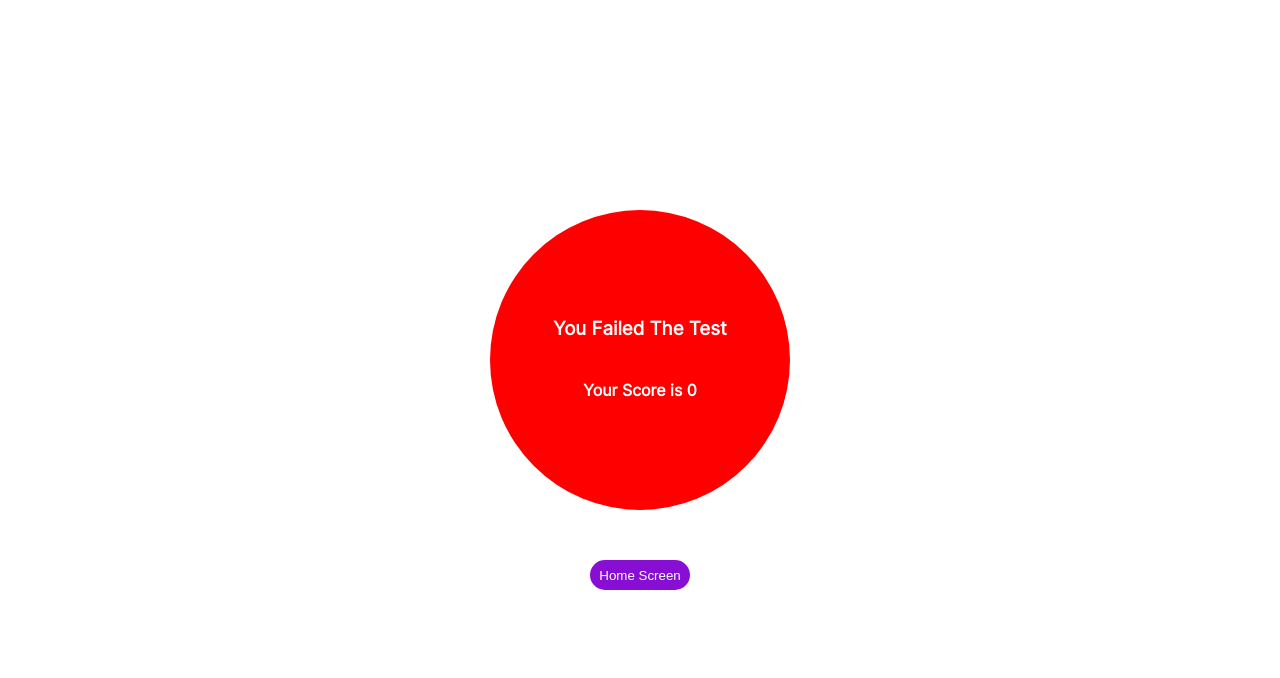
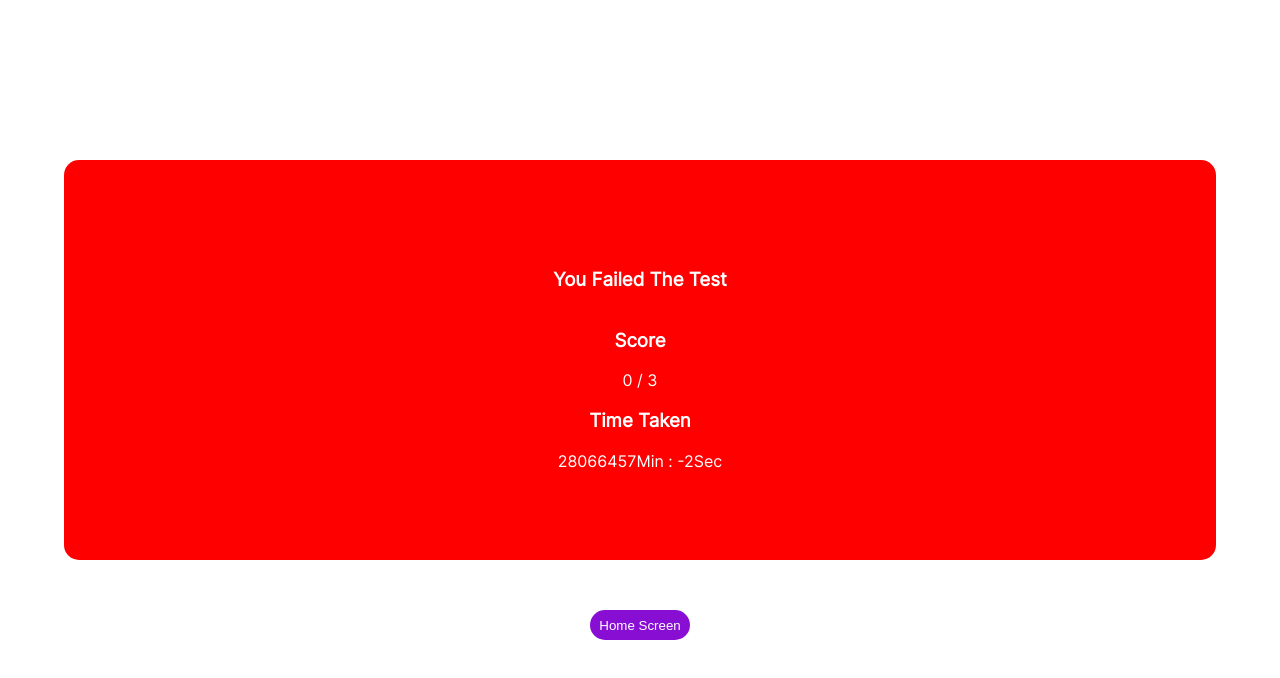
Before and after one commit to SujayBanage/Merchify-Frontend-Assignment, a React (Vite) app: page /results in a window 1280 px wide. Shown: the top 678 px of the page. Built offline with nearby package versions, Linux system fonts and the light colour scheme.

Commit message:
feat:total-time-taken

```diff
--- a/src/components/CountDownTimer/CountDownTimer.tsx
+++ b/src/components/CountDownTimer/CountDownTimer.tsx
@@ -1,5 +1,6 @@
-import { useState, useEffect, useRef } from "react";
+import { useState, useEffect, useRef, useContext } from "react";
 import { useNavigate } from "react-router-dom";
+import { timerContext } from "../../context/AssignmentTimerContext";
 import "./CountDownTimer.css";
 
 interface ItimerProps {
@@ -8,6 +9,7 @@ interface ItimerProps {
 }
 
 const CountDownTimer: React.FC<ItimerProps> = ({ minutes, seconds }) => {
+  const { time, setTime } = useContext(timerContext);
   const navigate = useNavigate();
   const [timerSeconds, setTimerSeconds] = useState<number>(seconds);
   const [timerMinutes, setTimerMinutes] = useState<number>(minutes);
@@ -22,6 +24,7 @@ const CountDownTimer: React.FC<ItimerProps> = ({ minutes, seconds }) => {
       navigate("/results", {
         replace: true,
       });
+      setTime(Date.now());
     } else {
       setTimerSeconds(timerSeconds - 1);
     }
--- /dev/null
+++ b/src/context/AssignmentTimerContext.tsx
@@ -0,0 +1,30 @@
+import { createContext, useState } from "react";
+
+interface ItimerContext {
+  time: number;
+  setTime: React.Dispatch<React.SetStateAction<number>>;
+}
+
+export const timerContext = createContext<ItimerContext>({
+  time: 0,
+  setTime: () => {},
+});
+
+const AssignmentTimerContext: React.FC<{
+  children: React.ReactNode;
+}> = ({ children }) => {
+  const [time, setTime] = useState<number>(0);
+
+  return (
+    <timerContext.Provider
+      value={{
+        time,
+        setTime,
+      }}
+    >
+      {children}
+    </timerContext.Provider>
+  );
+};
+
+export default AssignmentTimerContext;
--- a/src/main.tsx
+++ b/src/main.tsx
@@ -2,6 +2,7 @@ import React, { lazy, Suspense } from "react";
 import ReactDOM from "react-dom/client";
 import { RouterProvider, createBrowserRouter } from "react-router-dom";
 import UserScoreContext from "./context/UserScoreContext.tsx";
+import AssignmentTimerContext from "./context/AssignmentTimerContext.tsx";
 import LazyLoadingScreen from "./components/LazyLoadingScreen/LazyLoadingScreen.tsx";
 import "./index.css";
 
@@ -47,7 +48,9 @@ const AppRouter = createBrowserRouter([
 ReactDOM.createRoot(document.getElementById("root") as HTMLElement).render(
   <React.StrictMode>
     <UserScoreContext>
-      <RouterProvider router={AppRouter} />
+      <AssignmentTimerContext>
+        <RouterProvider router={AppRouter} />
+      </AssignmentTimerContext>
     </UserScoreContext>
   </React.StrictMode>
 );
--- a/src/pages/QuizPage/QuizPage.tsx
+++ b/src/pages/QuizPage/QuizPage.tsx
@@ -1,14 +1,22 @@
-import { useState } from "react";
+import { useState, useContext, useEffect } from "react";
 import QuizQuestion from "../../components/QuizQuestion/QuizQuestion";
 import { questions } from "../../quizQuestions";
 import { useNavigate } from "react-router-dom";
 import CountDownTimer from "../../components/CountDownTimer/CountDownTimer";
+import { timerContext } from "../../context/AssignmentTimerContext";
 import "./QuizPage.css";
+
 const QuizPage = () => {
+  const { time, setTime } = useContext(timerContext);
   const navigate = useNavigate();
   const [question, setQuestion] = useState<number>(1);
   const [selectedOption, setSelectedOption] = useState<string>("");
   const [correctFlag, setCorrectFlag] = useState<boolean>(false);
+
+  useEffect(() => {
+    console.log("effect is running!!");
+    setTime(Date.now());
+  }, []);
 
   const nextHandler = () => {
     if (question === questions.length) {
@@ -19,12 +27,14 @@ const QuizPage = () => {
     setSelectedOption("");
     setCorrectFlag(false);
   };
+  console.log("rendered!!!");
+  console.log("timer obj is : ", time);
 
   return (
     <main className="quiz__page-main">
       <section className="quiz__questions-count__and__timer">
         <div className="quiz__counter">{`${question}/${questions.length}`}</div>
-        <CountDownTimer minutes={1} seconds={0} />
+        <CountDownTimer minutes={5} seconds={0} />
       </section>
       <QuizQuestion
         question={questions[question - 1]}
--- a/src/pages/QuizResults/QuizResults.css
+++ b/src/pages/QuizResults/QuizResults.css
@@ -14,9 +14,9 @@
   background-color: green;
   color: white;
   text-align: center;
-  border-radius: 50%;
-  height: 300px;
-  width: 300px;
+  height: 400px;
+  width: 90%;
+  border-radius: 15px;
 }
 .fail__screen {
   display: flex;
@@ -26,9 +26,9 @@
   background-color: red;
   color: white;
   text-align: center;
-  border-radius: 50%;
-  height: 300px;
-  width: 300px;
+  height: 400px;
+  width: 90%;
+  border-radius: 15px;
 }
 .home__screen-button {
   background-color: var(--primary__button__color);
--- a/src/pages/QuizResults/QuizResults.tsx
+++ b/src/pages/QuizResults/QuizResults.tsx
@@ -1,5 +1,6 @@
 import { useContext } from "react";
 import { UserScoreContextObj } from "../../context/UserScoreContext";
+import { timerContext } from "../../context/AssignmentTimerContext";
 import { questionsLength } from "../../quizQuestions";
 import Confetti from "react-confetti";
 import useWindowSize from "../../hooks/useWindowSize";
@@ -9,21 +10,53 @@ import { useNavigate } from "react-router-dom";
 const QuizResults = () => {
   const navigate = useNavigate();
   const { score, setScore } = useContext(UserScoreContextObj);
+  const { time } = useContext(timerContext);
   const { height, width } = useWindowSize();
   console.log(score);
+  console.log(time);
+
+  function formatTime() {
+    const diff = Date.now() - time;
+    console.log("time diff is : ", diff);
+    let seconds = Math.floor(diff / 1000);
+    const minutes = Math.floor(seconds / 60);
+    seconds = Math.floor(seconds % 60) - 3;
+    if (seconds >= 60) {
+      seconds = seconds - 60;
+    }
+    return ` ${minutes}Min : ${seconds}Sec `;
+  }
+
   return (
     <main className="quiz__results-main">
       {score >= Math.floor(questionsLength / 2) ? (
         <section className="pass__screen">
-          <h2>Congartulations</h2>
-          <h3>You Passed The Test</h3>
-          <h4>Your Score is {score} </h4>
+          <h3>Congartulations You Passed The Test !!!</h3>
+
+          <div className="quiz__score-div">
+            <h3>Score</h3>
+            <span>{`${score} / ${questionsLength}`}</span>
+          </div>
+
+          <div className="quiz__time-div">
+            <h3>Time Taken</h3>
+            <span>{formatTime()}</span>
+          </div>
+
           <Confetti width={width} height={height} />
         </section>
       ) : (
         <section className="fail__screen">
           <h3>You Failed The Test</h3>
-          <h4>Your Score is {score} </h4>
+          <div className="quiz__score-div">
+            <h3>Score</h3>
+            <span>{`${score} / ${questionsLength}`}</span>
+          </div>
+
+          <div className="quiz__time-div">
+            <h3>Time Taken</h3>
+            <span>{formatTime()}</span>
+          </div>
         </section>
       )}
       <button
```
